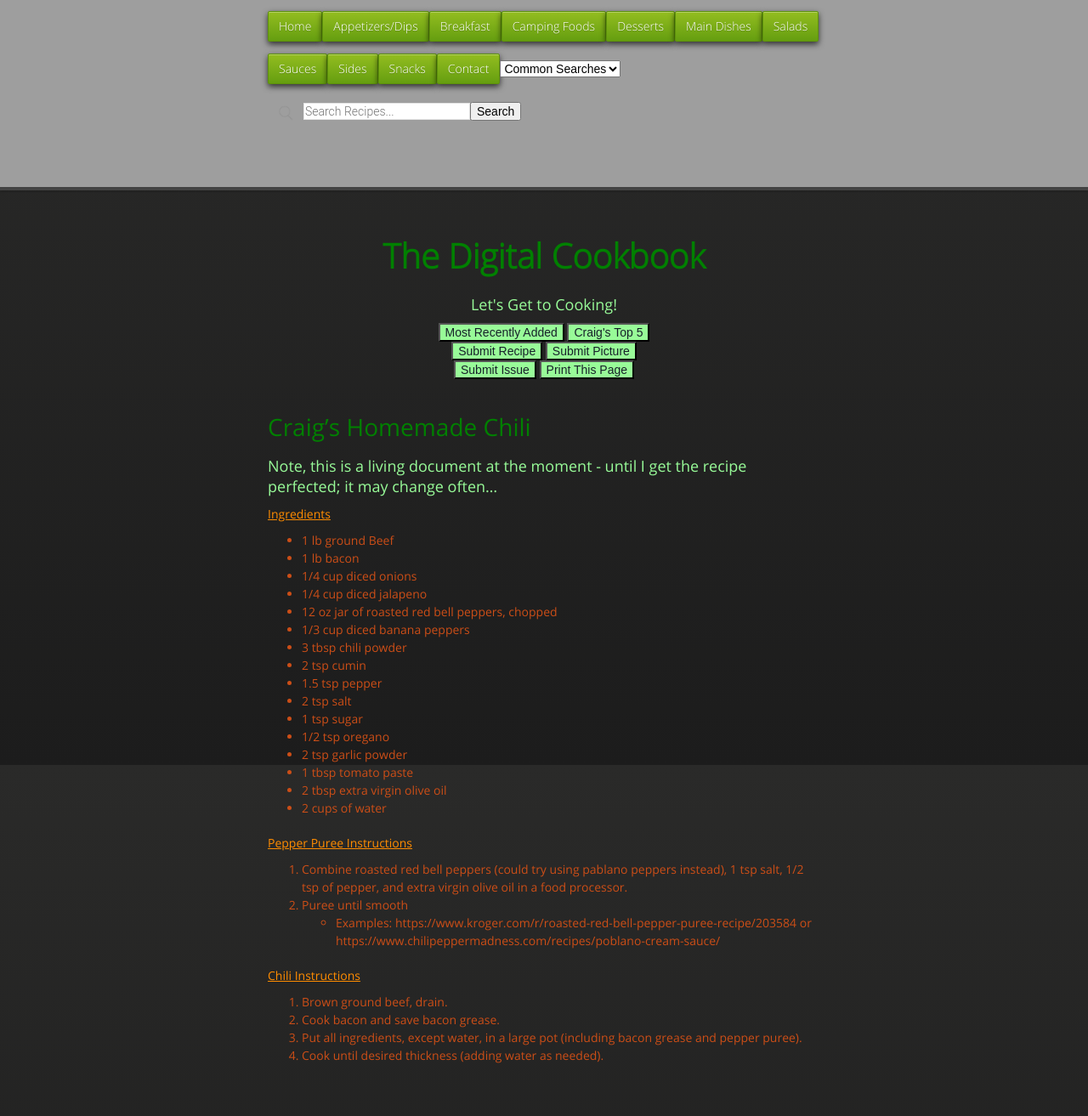
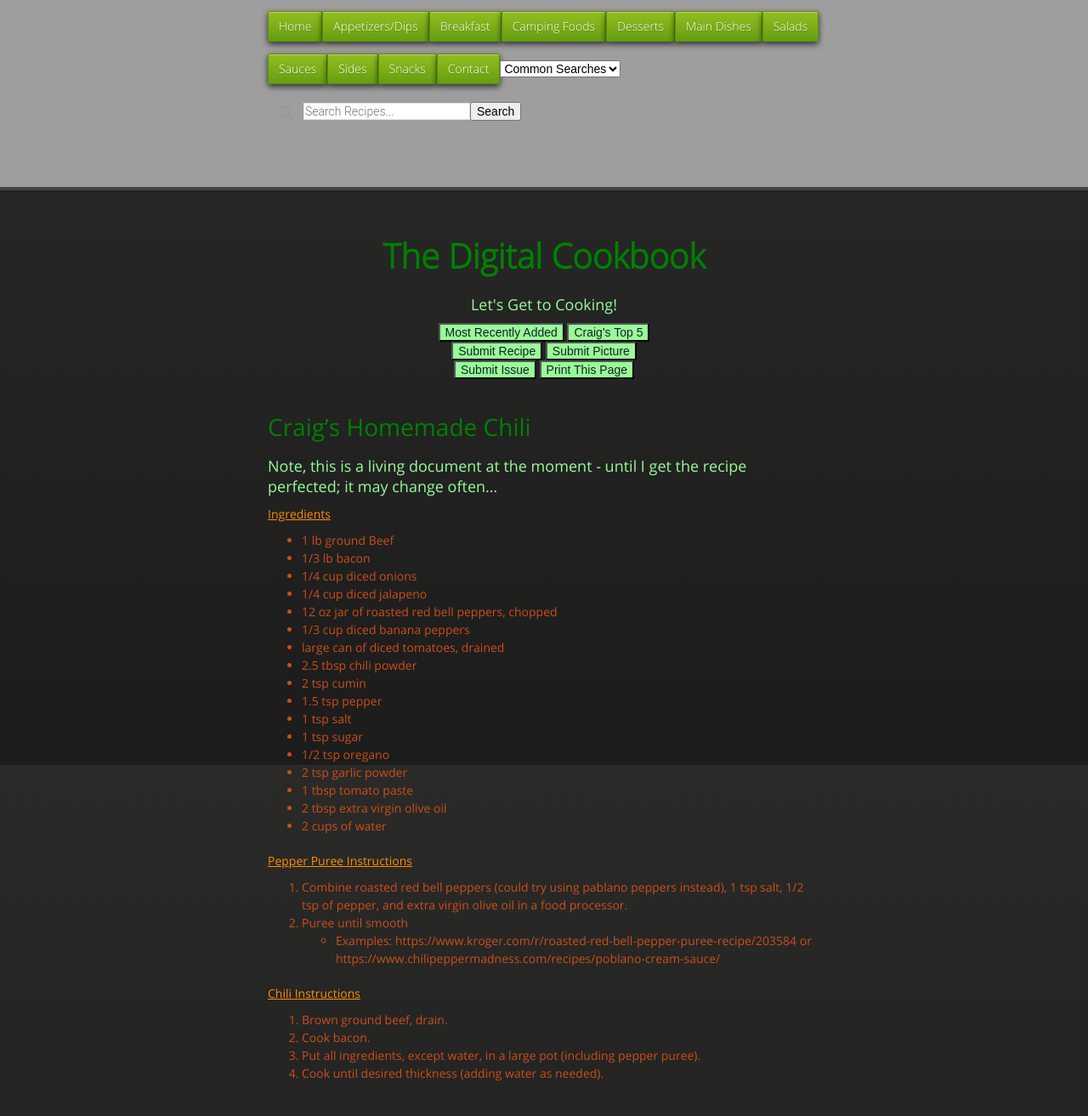
Before and after one commit to cmwillett/TheDigitalCookbook, a Jekyll site: the page built from MainDishes/CraigsHomemadeChili.md, in a window 1280 px wide. Shown: the whole page at 85% size. Built offline with Jekyll 4.4.1, drawn with Linux system fonts in a browser that asks for light colours; nearby versions of some CDN libraries; before the commit the page ends 1292 px from its top, so only the background shows below that.

Commit message:
updated chili

```diff
--- a/MainDishes/CraigsHomemadeChili.md
+++ b/MainDishes/CraigsHomemadeChili.md
@@ -9,15 +9,16 @@ tags: chili,main,course,dinner,homemade,craig,willett
 
 #### Ingredients
 - 1 lb ground Beef
-- 1 lb bacon
+- 1/3 lb bacon
 - 1/4 cup diced onions
 - 1/4 cup diced jalapeno
 - 12 oz jar of roasted red bell peppers, chopped
 - 1/3 cup diced banana peppers
-- 3 tbsp chili powder
+- large can of diced tomatoes, drained
+- 2.5 tbsp chili powder
 - 2 tsp cumin
 - 1.5 tsp pepper
-- 2 tsp salt
+- 1 tsp salt
 - 1 tsp sugar
 - 1/2 tsp oregano
 - 2 tsp garlic powder
@@ -32,6 +33,6 @@ tags: chili,main,course,dinner,homemade,craig,willett
 
 #### Chili Instructions
 1. Brown ground beef, drain.
-2. Cook bacon and save bacon grease.
-2. Put all ingredients, except water, in a large pot (including bacon grease and pepper puree).
+2. Cook bacon.
+2. Put all ingredients, except water, in a large pot (including pepper puree).
 3. Cook until desired thickness (adding water as needed).
```
